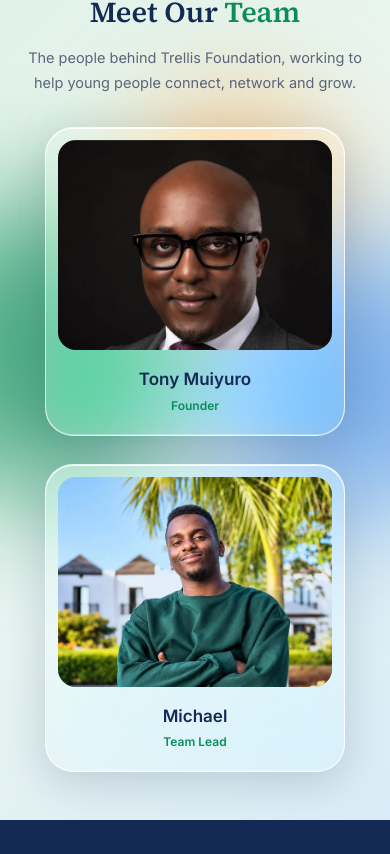
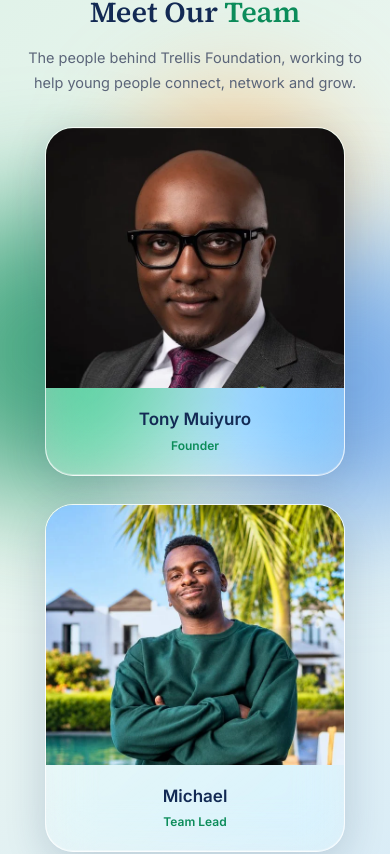
Before and after one commit to jessesgithubaccount/trellisfoundation, a React (Vite) app: page /about in a window 390 px wide. Shown: the part 1574-2428 px from the top of the page. Built offline with nearby package versions, Linux system fonts and the light colour scheme.

Commit message:
dont mind me

```diff
--- a/src/styles.css
+++ b/src/styles.css
@@ -240,13 +240,13 @@
 .team-grid{position:relative}
 .ab-team .wrap>p{max-width:560px;font-size:12.5px}
 .team-grid{display:grid;grid-template-columns:repeat(auto-fit,minmax(220px,260px));justify-content:center;gap:28px;margin-top:48px}
-.team-card{background:linear-gradient(145deg,rgba(255,255,255,.45),rgba(255,255,255,.12));-webkit-backdrop-filter:blur(22px) saturate(180%);backdrop-filter:blur(22px) saturate(180%);border:1.5px solid rgba(255,255,255,.75);border-radius:28px;padding:12px 12px 4px;position:relative;overflow:hidden;text-align:center;box-shadow:0 10px 40px rgba(19,42,84,.18),inset 0 1px 0 rgba(255,255,255,.9),inset 0 -1px 0 rgba(255,255,255,.3);transition:transform .3s ease,box-shadow .3s ease,background .3s ease}
+.team-card{background:linear-gradient(145deg,rgba(255,255,255,.45),rgba(255,255,255,.12));-webkit-backdrop-filter:blur(22px) saturate(180%);backdrop-filter:blur(22px) saturate(180%);border:1.5px solid rgba(255,255,255,.75);border-radius:28px;padding:0;position:relative;overflow:hidden;text-align:center;box-shadow:0 10px 40px rgba(19,42,84,.18),inset 0 1px 0 rgba(255,255,255,.9),inset 0 -1px 0 rgba(255,255,255,.3);transition:transform .3s ease,box-shadow .3s ease,background .3s ease}
 @supports not ((backdrop-filter:blur(1px)) or (-webkit-backdrop-filter:blur(1px))){.team-card{background:rgba(255,255,255,.9)}}
 .team-card:hover{transform:translateY(-6px);background:linear-gradient(145deg,rgba(255,255,255,.55),rgba(255,255,255,.2));box-shadow:0 16px 48px rgba(19,42,84,.24),inset 0 1px 0 rgba(255,255,255,.95)}
-.team-photo{height:230px;border-radius:18px;overflow:hidden;background:linear-gradient(160deg,#9fd3b9,#4fa87f);display:grid;place-items:center}
+.team-photo{height:280px;border-radius:0;overflow:hidden;background:linear-gradient(160deg,#9fd3b9,#4fa87f);display:grid;place-items:center}
 .team-photo img{width:100%;height:100%;object-fit:cover;object-position:center 20%}
 .team-photo span{font-family:var(--serif);font-size:48px;font-weight:600;color:#fff}
-.team-tag{padding:16px 8px 16px}
+.team-tag{padding:18px 12px 20px}
 .team-tag b{display:block;font-size:17px;font-weight:600;color:var(--navy)}
 .team-tag small{display:block;margin-top:2px;font-size:12px;color:var(--orange);font-weight:600}
 @media(max-width:860px){.ab-top,.ab-feats{grid-template-columns:1fr}.ab-media{height:auto}.ab-big{width:100%;height:280px}.ab-video{position:relative;top:auto;width:78%;height:210px;margin:-60px 0 0 auto}}
@@ -453,7 +453,7 @@
   .ab-big{height:230px;border-radius:20px}
   .ab-video{width:84%;height:180px;margin-top:-48px;border-radius:18px}
   .team-grid{grid-template-columns:minmax(0,1fr);max-width:300px;margin-left:auto;margin-right:auto}
-  .team-photo{height:210px}
+  .team-photo{height:260px}
   .ss-body h3{font-size:19px}
   .ss-featured h3{font-size:22px}
   .ss-body{padding:20px 20px 24px}
```
